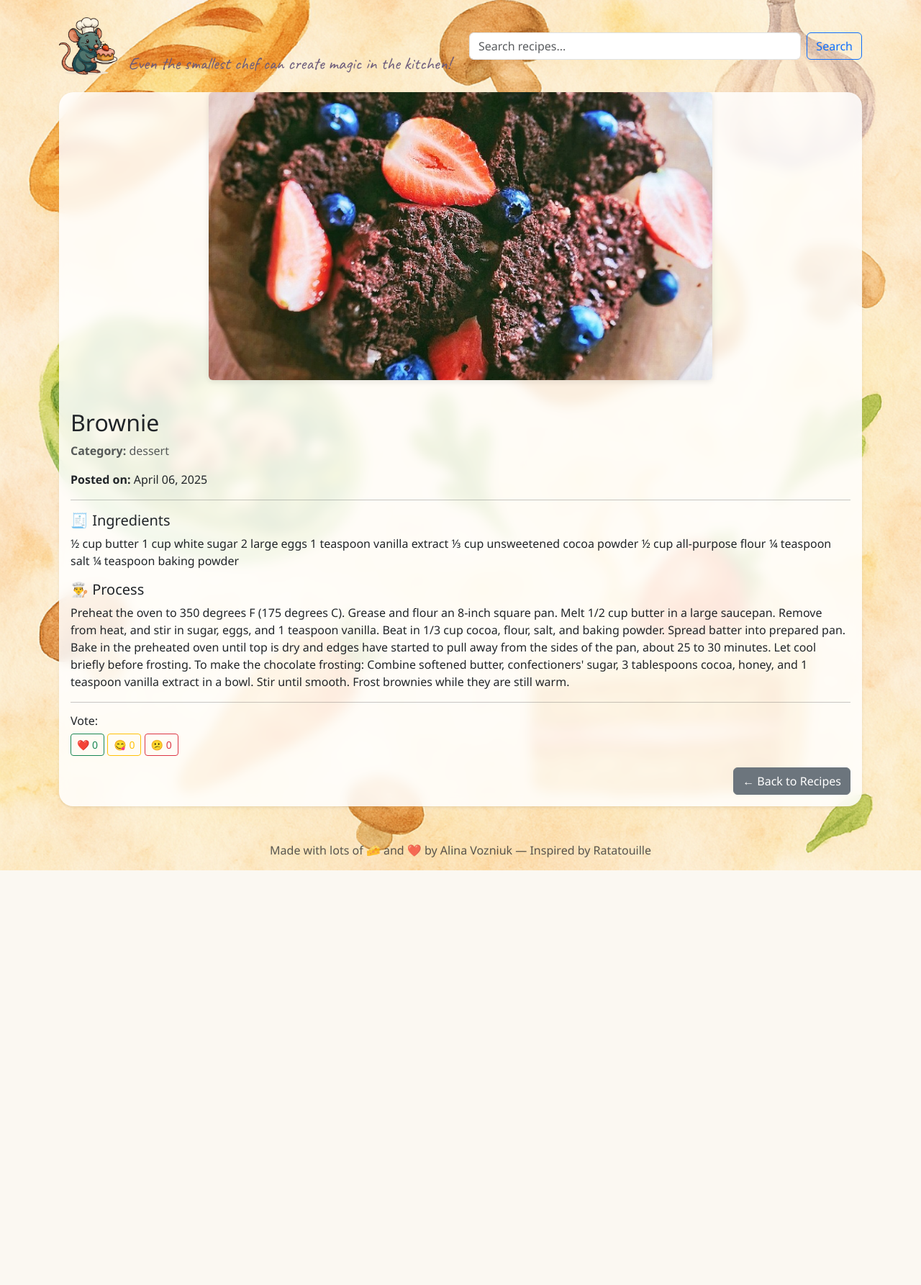
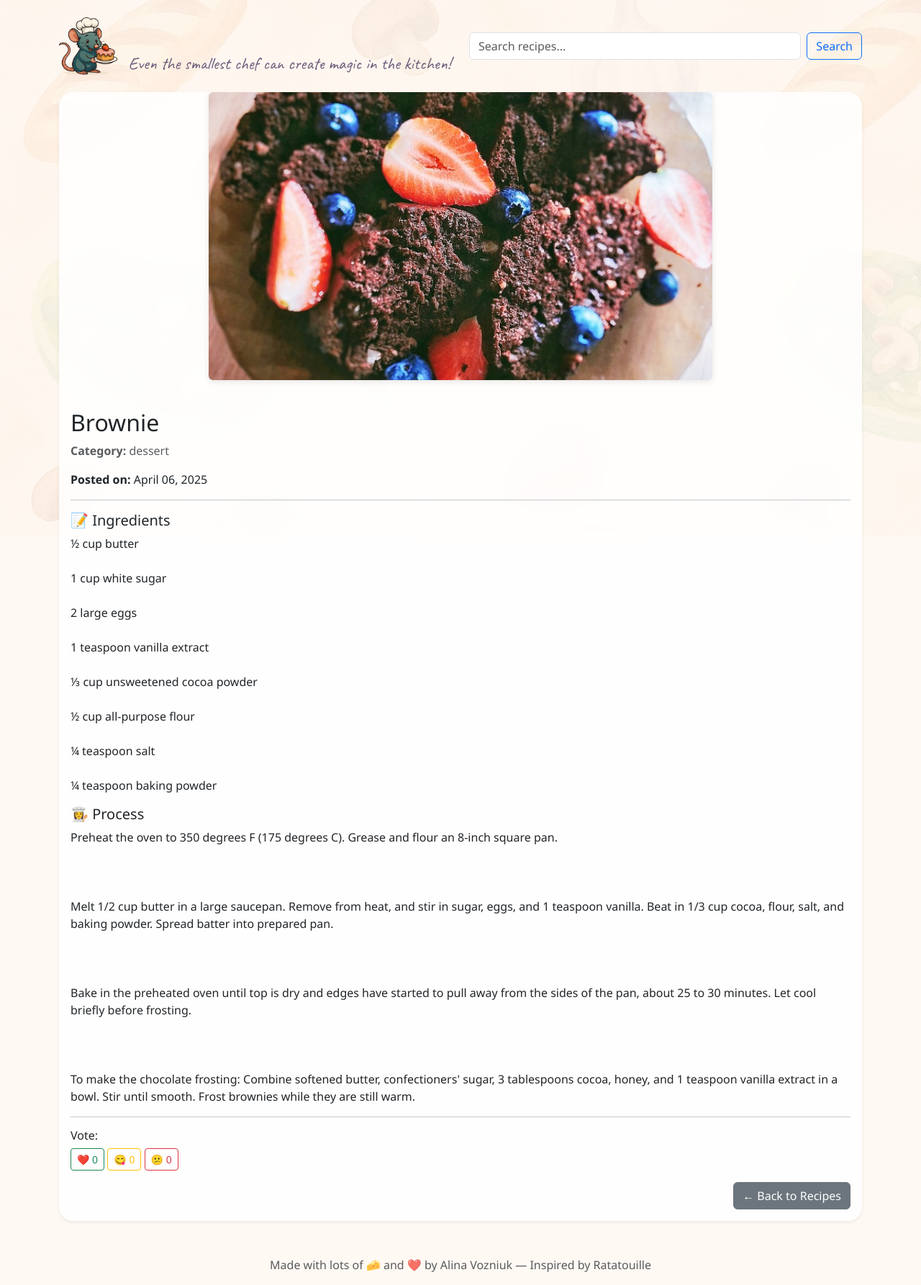
Before and after one commit to AlinaValebna/Anyone-can-cook-RecipeApp, a Flask app: page /recipe/1 in a window 1280 px wide. Shown: the part 56-1841 px from the top of the page at 72% size. Before the commit the page ends 1265 px from the top, so only its background shows below. Run offline with Flask 3, Linux system fonts and the light colour scheme.

Commit message:
little fix

```diff
--- a/templates/base.html
+++ b/templates/base.html
@@ -8,13 +8,26 @@
     <link href="https://fonts.googleapis.com/css2?family=Playfair+Display:wght@500&family=Caveat&display=swap" rel="stylesheet">
 
     <style>
-        body {
-            background-image: url("{{ url_for('static', filename='bg-texture.png') }}");
-            background-size: cover;
-            background-attachment: fixed;
-            background-position: center;
-            font-family: 'Segoe UI', sans-serif;
-        }
+   body {
+    background-color: #fff9f4; /* soft peachy cream */
+    font-family: 'Segoe UI', sans-serif;
+    position: relative;
+  }
+
+  /* 🌿 Transparent texture overlay */
+  body::before {
+    content: "";
+    position: fixed;
+    top: 0;
+    left: 0;
+    width: 100%;
+    height: 100%;
+    background-image: url("{{ url_for('static', filename='bg-texture.png') }}");
+    background-repeat: repeat;
+    background-size: auto;
+    opacity: 0.1; /* adjust transparency */
+    z-index: -1;
+  }
         .remy-title {
             font-family: 'Caveat', cursive;
             font-size: 24px;
@@ -57,8 +70,8 @@
 }
   .card-title a {
     transition: color 0.3s ease, text-shadow 0.3s ease;
-    font-family: 'Caveat', cursive;
   font-size: 1.6rem;
+  font-weight: 600;
   color: #3e3e3e;
   }
 
@@ -159,6 +172,24 @@
         </div>
     </nav>
 
+<!-- 🔔 Toast Notification -->
+<div class="position-fixed bottom-0 end-0 p-4" style="z-index: 9999;">
+  {% with messages = get_flashed_messages() %}
+  {% for message in messages %}
+  <div class="toast align-items-center text-bg-light border-0 shadow" role="alert" aria-live="assertive"
+    aria-atomic="true" data-bs-delay="4000" data-bs-autohide="true">
+    <div class="d-flex">
+      <div class="toast-body">
+        ✨ {{ message }}
+      </div>
+      <button type="button" class="btn-close me-2 m-auto" data-bs-dismiss="toast" aria-label="Close"></button>
+    </div>
+  </div>
+  {% endfor %}
+  {% endwith %}
+</div>
+
+
     <div class="container mt-4">
         <div class="row align-items-center mb-4">
             <!-- Left: Logo & Title -->
@@ -192,5 +223,16 @@
     <footer class="text-center mt-5 mb-3 text-muted">
         Made with lots of 🧀 and ❤️ by Alina Vozniuk — Inspired by Ratatouille
     </footer>
+    <script src="https://cdn.jsdelivr.net/npm/bootstrap@5.3.0/dist/js/bootstrap.bundle.min.js"></script>
+    <script>
+      window.addEventListener('DOMContentLoaded', () => {
+        const toastElList = [].slice.call(document.querySelectorAll('.toast'));
+        toastElList.forEach(function (toastEl) {
+          const toast = new bootstrap.Toast(toastEl);
+          toast.show();
+        });
+      });
+    </script>
+
 </body>
 </html>
--- a/templates/index.html
+++ b/templates/index.html
@@ -73,7 +73,7 @@
           <div class="card-body d-flex flex-column">
             <h5 class="card-title">
               <a href="{{ url_for('recipe_detail', recipe_id=recipe.id) }}" class="text-decoration-none text-dark">
-                {{ recipe.title }} 🍽️
+                {{ recipe.title }}
               </a>
             </h5>
             <p class="text-muted"><strong>Category:</strong> {{ recipe.category }}</p>
--- a/templates/recipe_detail.html
+++ b/templates/recipe_detail.html
@@ -18,11 +18,15 @@
     <p><strong>Posted on:</strong> {{ recipe.date.strftime('%B %d, %Y') }}</p>
 
     <hr>
-    <h5>🧾 Ingredients</h5>
-    <p>{{ recipe.ingredients }}</p>
+<h5>📝 Ingredients</h5>
+<p>
+  {{ recipe.ingredients | replace('\n', '<br>') | safe }}
+</p>
 
-    <h5>👨‍🍳 Process</h5>
-    <p>{{ recipe.process }}</p>
+<h5>👩‍🍳 Process</h5>
+<p>
+  {{ recipe.process | replace('\n', '<br><br>') | safe }}
+</p>
 
     {% if recipe.source %}
     <p><strong>Source:</strong> <a href="{{ recipe.source }}" target="_blank">{{ recipe.source }}</a></p>
```
Also changed, not shown: instance/recipes.db.
